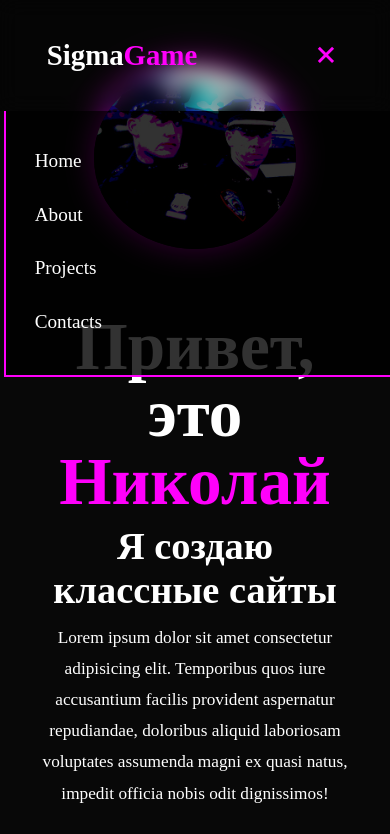
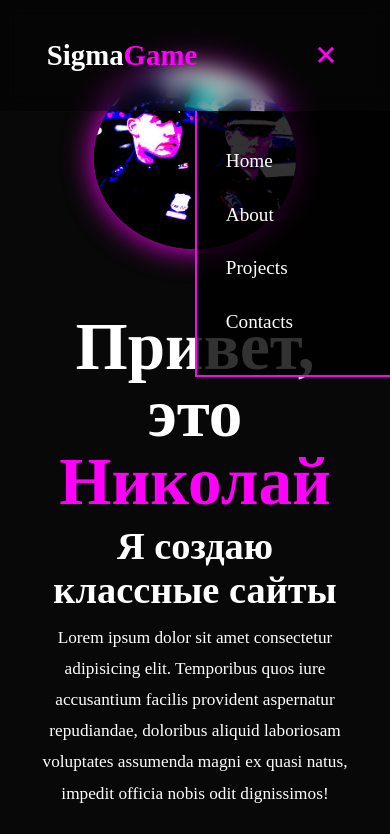
Before and after one commit to Nikolaghetto69/portfolio_test, a plain HTML site: page index.html in a window 390 px wide. Both pictures are taken after a click on the icon 325 px from the left and 55 px from the top of the page. Shown: the top 834 px of the page. Drawn offline with nearby package versions, Linux system fonts and the light colour scheme.

Commit message:
Update style.css

```diff
--- a/css/style.css
+++ b/css/style.css
@@ -23,6 +23,8 @@ html{
 body{
     background: var(--bg-color);
     color: var(--text-color);
+    justify-content: center;
+    align-items: center;
 }
 
 .header{
@@ -213,6 +215,7 @@ section{
 
 .projects{
     background-color: var(--bg-color);
+    align-items: center;
 }
 .projects h2{
     font-size: 7rem;
@@ -317,7 +320,7 @@ section{
         position: absolute;
         top:100%;
         right: 0;
-        width: 99%;
+        width: 50%;
         padding: 1rem 3rem;
         background-color: rgba(0, 0, 0, 0.803);
         border-left: 2px solid var(--main-color);
```
